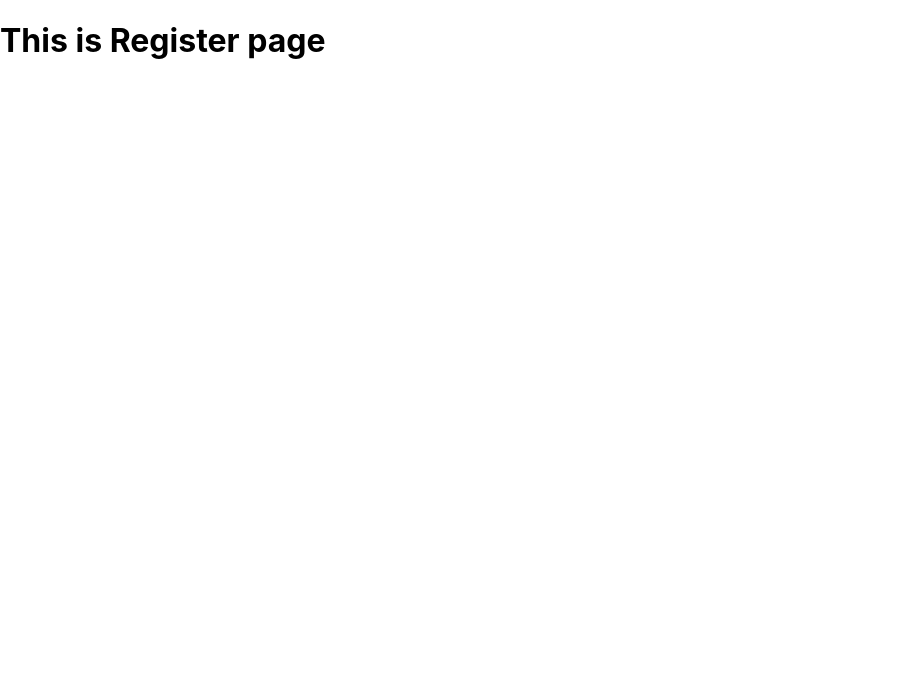
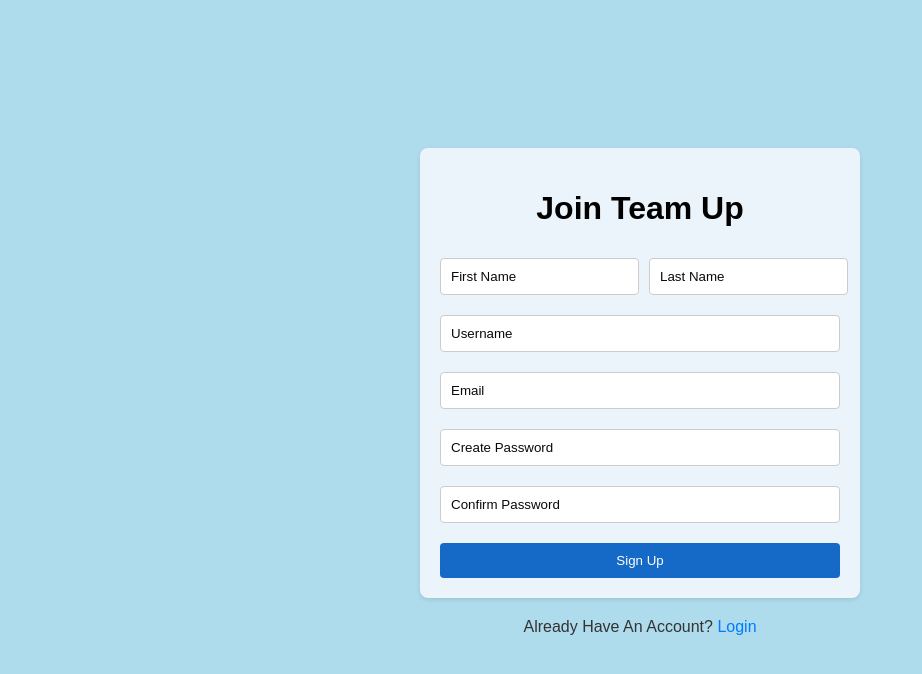
Before and after one commit to VanshVg/SquadUp, a React (Create React App) app in the folder clientside/: page /auth/register in a window 1280 px wide. Shown: the top 674 px of the page, without its empty margins (0-922 px from the left). Built offline with nearby package versions, Linux system fonts and the light colour scheme.

Commit message:
Register form design and Routing added

```diff
--- a/clientside/package.json
+++ b/clientside/package.json
@@ -8,6 +8,7 @@
     "@testing-library/user-event": "^13.5.0",
     "react": "^18.2.0",
     "react-dom": "^18.2.0",
+    "react-helmet": "^6.1.0",
     "react-router-dom": "^6.15.0",
     "react-scripts": "5.0.1",
     "web-vitals": "^2.1.4"
--- a/clientside/src/pages/Auth/Auth.css
+++ b/clientside/src/pages/Auth/Auth.css
@@ -0,0 +1,80 @@
+body {
+  margin: 0;
+  padding: 0;
+  background-color: #afdcec;
+  font-family: Arial, sans-serif;
+}
+
+.register-container {
+  display: flex;
+  justify-content: center;
+  align-items: center;
+  min-height: 100vh;
+  flex-direction: column;
+}
+
+.register-form {
+  width: 100%;
+  max-width: 400px;
+  padding: 20px;
+  background-color: #ebf4fa;
+  border-radius: 8px;
+  box-shadow: 0 2px 4px rgba(0, 0, 0, 0.1);
+  display: flex;
+  flex-direction: column;
+}
+
+input {
+  margin: 10px 0;
+  padding: 10px;
+  border: 1px solid #ccc;
+  border-radius: 4px;
+  transition: 0.2s ease;
+}
+
+input::placeholder {
+  color: #0c090a;
+}
+
+input:valid {
+  border-color: #488ac7;
+}
+
+.input-group {
+  display: flex;
+  gap: 10px;
+}
+
+.input-group input {
+  flex: 1;
+}
+
+button {
+  margin-top: 10px;
+  padding: 10px;
+  background-color: #1569c7;
+  color: white;
+  border: none;
+  border-radius: 4px;
+  cursor: pointer;
+  transition: 0.3s ease;
+}
+
+button:hover {
+  background-color: #2554c7;
+}
+
+.login-link {
+  text-align: center;
+  margin-top: 20px;
+  color: #333;
+}
+
+.login-link a {
+  color: #007bff;
+  text-decoration: none;
+}
+
+.login-link a:hover {
+  text-decoration: underline;
+}
--- a/clientside/src/pages/Auth/Register.jsx
+++ b/clientside/src/pages/Auth/Register.jsx
@@ -1,11 +1,29 @@
 import React from "react";
+import { Link } from "react-router-dom";
 import "./Auth.css";
 
 const Register = () => {
   return (
-    <>
-      <h1>This is Register page</h1>
-    </>
+    <div className="register-container">
+      <form className="register-form">
+        <h1 className="register-heading" align="center">
+          Join Team Up
+        </h1>
+        <div className="input-group">
+          <input type="text" name="firstName" placeholder="First Name" required />
+          <input type="text" name="lastName" placeholder="Last Name" required />
+        </div>
+
+        <input type="text" name="username" placeholder="Username" required />
+        <input type="email" name="email" placeholder="Email" required />
+        <input type="password" name="password" placeholder="Create Password" required />
+        <input type="password" name="confirmPassword" placeholder="Confirm Password" required />
+        <button type="submit">Sign Up</button>
+      </form>
+      <p className="login-link">
+        Already Have An Account? <Link to="/auth/login">Login</Link>
+      </p>
+    </div>
   );
 };
 
```
Also changed, not shown: 1 other file (tests, documents, lock files or other folders).
